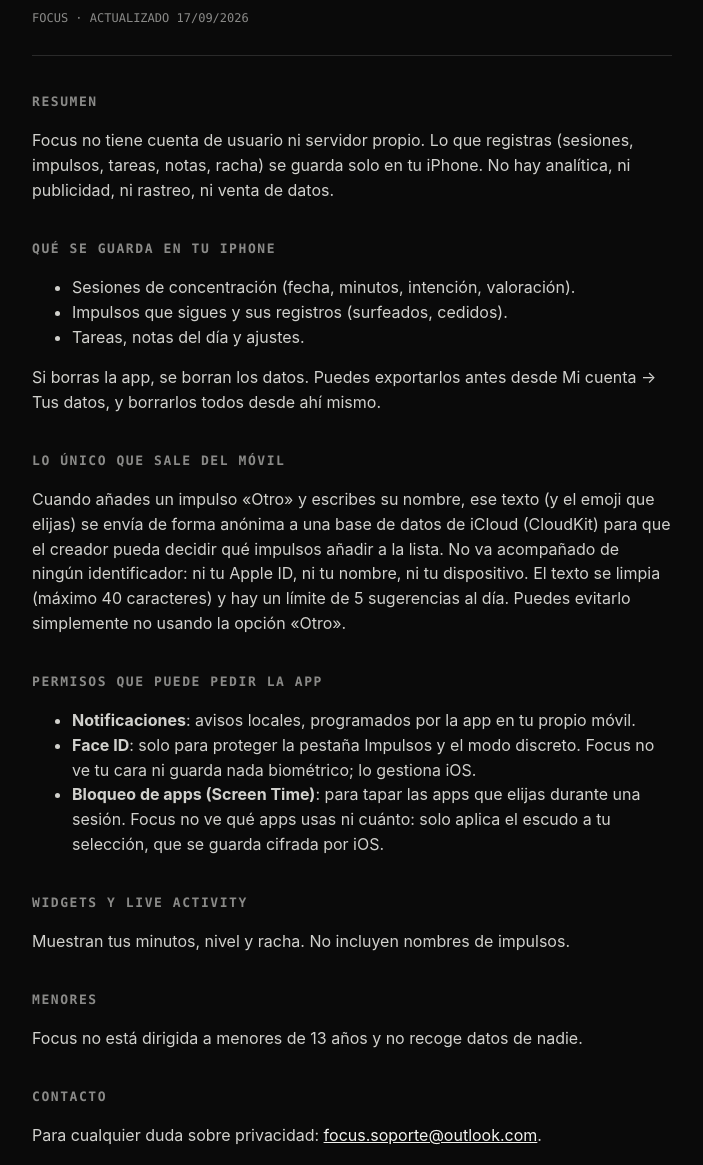
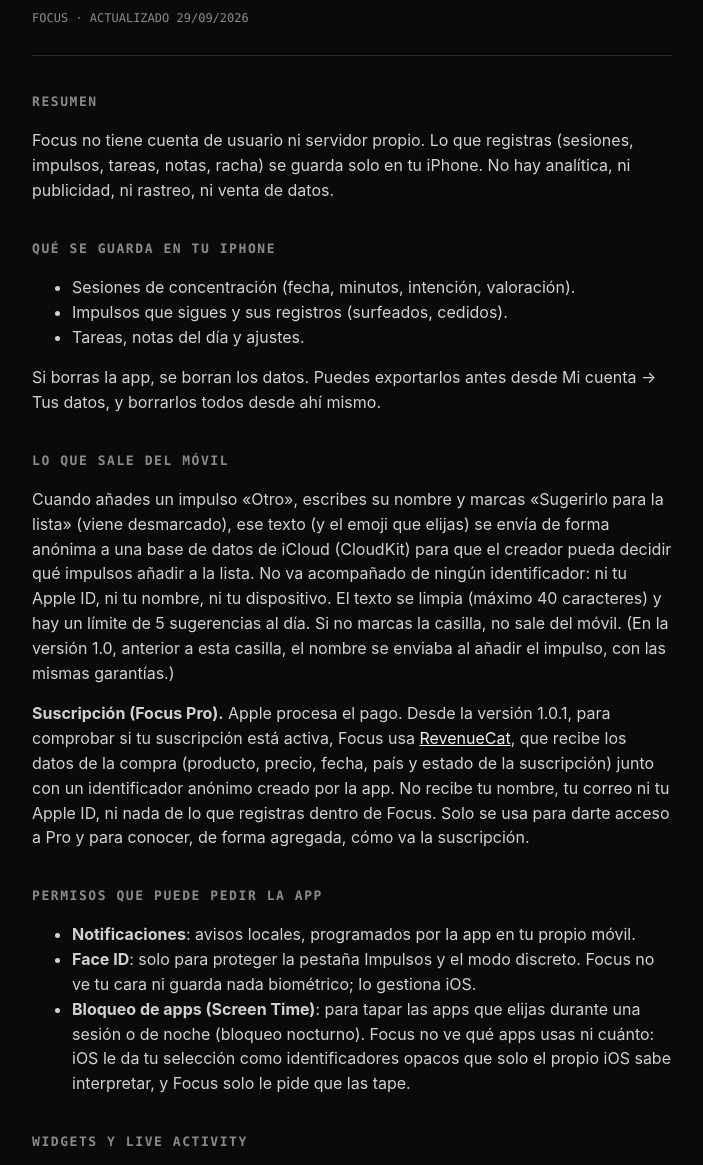
Before and after one commit to bikandii24/focus-web, a plain HTML site: page privacy.html in a window 1280 px wide. Shown: the part 104-1269 px from the top of the page, without its empty margins (288-991 px from the left). Drawn offline with Linux system fonts and the light colour scheme.

Commit message:
Privacidad: RevenueCat, sugerencias opcionales, bloqueo nocturno y widgets (29/09/2026)

```diff
--- a/privacy.html
+++ b/privacy.html
@@ -18,7 +18,7 @@
 <body>
 <main>
   <h1>Privacidad</h1>
-  <p class="date">FOCUS · ACTUALIZADO 17/09/2026</p>
+  <p class="date">FOCUS · ACTUALIZADO 29/09/2026</p>
   <hr>
   <h2>Resumen</h2>
   <p>Focus no tiene cuenta de usuario ni servidor propio. Lo que registras (sesiones, impulsos, tareas, notas, racha) se guarda solo en tu iPhone. No hay analítica, ni publicidad, ni rastreo, ni venta de datos.</p>
@@ -31,21 +31,22 @@
   </ul>
   <p>Si borras la app, se borran los datos. Puedes exportarlos antes desde Mi cuenta → Tus datos, y borrarlos todos desde ahí mismo.</p>
 
-  <h2>Lo único que sale del móvil</h2>
-  <p>Cuando añades un impulso «Otro» y escribes su nombre, ese texto (y el emoji que elijas) se envía de forma anónima a una base de datos de iCloud (CloudKit) para que el creador pueda decidir qué impulsos añadir a la lista. No va acompañado de ningún identificador: ni tu Apple ID, ni tu nombre, ni tu dispositivo. El texto se limpia (máximo 40 caracteres) y hay un límite de 5 sugerencias al día. Puedes evitarlo simplemente no usando la opción «Otro».</p>
+  <h2>Lo que sale del móvil</h2>
+  <p>Cuando añades un impulso «Otro», escribes su nombre y marcas «Sugerirlo para la lista» (viene desmarcado), ese texto (y el emoji que elijas) se envía de forma anónima a una base de datos de iCloud (CloudKit) para que el creador pueda decidir qué impulsos añadir a la lista. No va acompañado de ningún identificador: ni tu Apple ID, ni tu nombre, ni tu dispositivo. El texto se limpia (máximo 40 caracteres) y hay un límite de 5 sugerencias al día. Si no marcas la casilla, no sale del móvil. (En la versión 1.0, anterior a esta casilla, el nombre se enviaba al añadir el impulso, con las mismas garantías.)</p>
+  <p><strong>Suscripción (Focus Pro).</strong> Apple procesa el pago. Desde la versión 1.0.1, para comprobar si tu suscripción está activa, Focus usa <a href="https://www.revenuecat.com/privacy/">RevenueCat</a>, que recibe los datos de la compra (producto, precio, fecha, país y estado de la suscripción) junto con un identificador anónimo creado por la app. No recibe tu nombre, tu correo ni tu Apple ID, ni nada de lo que registras dentro de Focus. Solo se usa para darte acceso a Pro y para conocer, de forma agregada, cómo va la suscripción.</p>
 
   <h2>Permisos que puede pedir la app</h2>
   <ul>
     <li><strong>Notificaciones</strong>: avisos locales, programados por la app en tu propio móvil.</li>
     <li><strong>Face ID</strong>: solo para proteger la pestaña Impulsos y el modo discreto. Focus no ve tu cara ni guarda nada biométrico; lo gestiona iOS.</li>
-    <li><strong>Bloqueo de apps (Screen Time)</strong>: para tapar las apps que elijas durante una sesión. Focus no ve qué apps usas ni cuánto: solo aplica el escudo a tu selección, que se guarda cifrada por iOS.</li>
+    <li><strong>Bloqueo de apps (Screen Time)</strong>: para tapar las apps que elijas durante una sesión o de noche (bloqueo nocturno). Focus no ve qué apps usas ni cuánto: iOS le da tu selección como identificadores opacos que solo el propio iOS sabe interpretar, y Focus solo le pide que las tape.</li>
   </ul>
 
   <h2>Widgets y Live Activity</h2>
-  <p>Muestran tus minutos, nivel y racha. No incluyen nombres de impulsos.</p>
+  <p>Muestran tus minutos, nivel, racha, tus impulsos y tus sesiones fijas. Con el modo discreto, los nombres de los impulsos van en clave y los de las sesiones fijas no se muestran. La Live Activity enseña la cuenta atrás y tu intención.</p>
 
   <h2>Menores</h2>
-  <p>Focus no está dirigida a menores de 13 años y no recoge datos de nadie.</p>
+  <p>Focus no está dirigida a menores de 13 años y no recoge datos personales de nadie.</p>
 
   <h2>Contacto</h2>
   <p>Para cualquier duda sobre privacidad: <a href="mailto:focus.soporte@outlook.com">focus.soporte@outlook.com</a>.</p>
```
